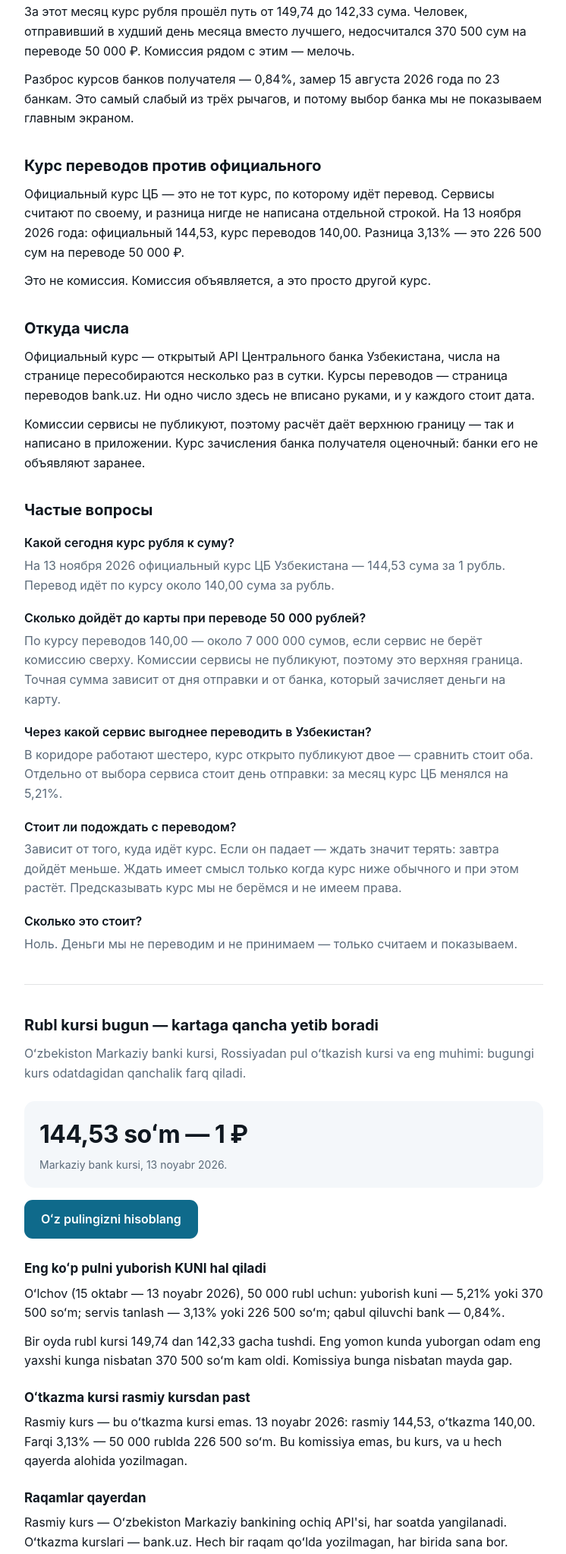
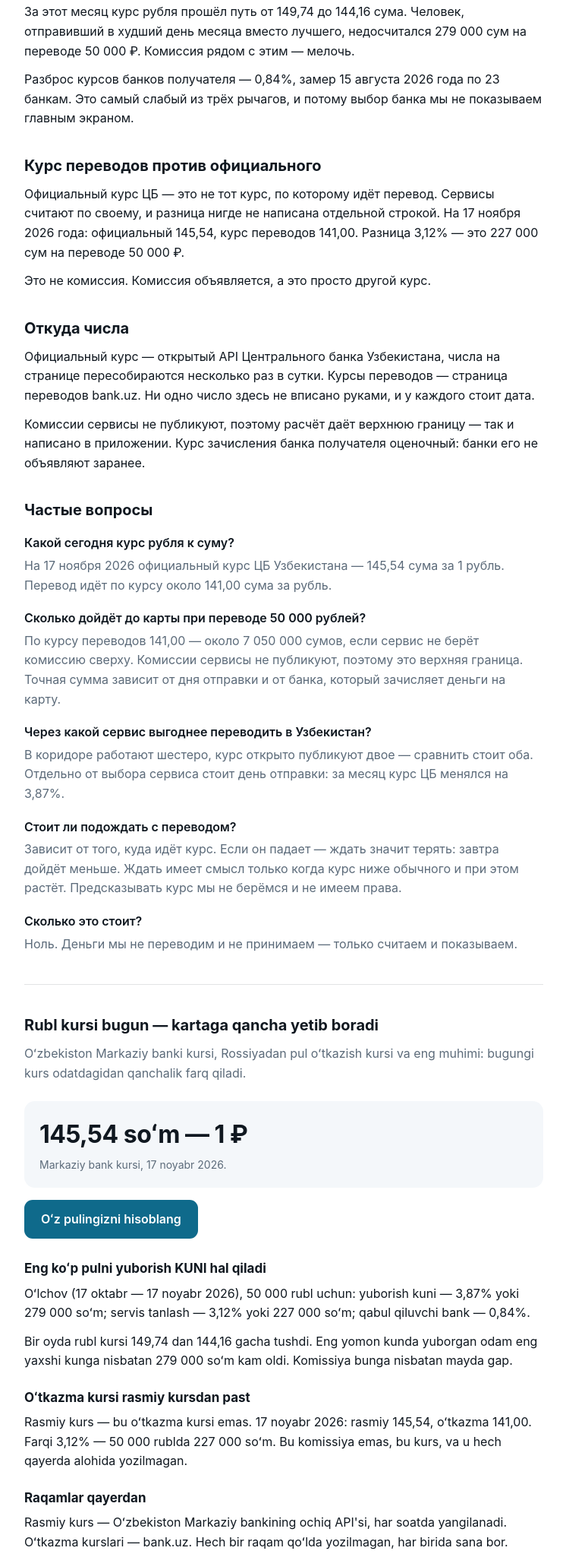
Before and after one commit to m1llerzz/KURS-, a plain HTML site: page kurs.html in a window 1280 px wide. Shown: the part 722-2767 px from the top of the page at 76% size, without its empty margins (266-1012 px from the left). Drawn offline with Linux system fonts and the light colour scheme; no server answers.

Commit message:
data: курс ЦБ 145.54, пересборка по расписанию [skip render]

```diff
--- a/kurs.html
+++ b/kurs.html
@@ -34,7 +34,7 @@
 <meta property="og:description" content="Отправлять сегодня или подождать. Курс ЦБ Узбекистана, курс переводов и разница в сумах на вашей сумме.">
 <meta property="og:type" content="website">
 <meta property="og:url" content="https://m1llerzz.github.io/KURS-/kurs.html">
-<meta property="og:image" content="https://m1llerzz.github.io/KURS-/oblozhka.png?v=20261113">
+<meta property="og:image" content="https://m1llerzz.github.io/KURS-/oblozhka.png?v=20261117">
 <meta property="og:image:width" content="1200">
 <meta property="og:image:height" content="630">
 <meta name="twitter:card" content="summary_large_image">
@@ -119,9 +119,9 @@
 </p>
 
 <div class="kurs">
-  <div class="big"><span data-zapas="kurs">144,53</span> сум за 1 ₽</div>
+  <div class="big"><span data-zapas="kurs">145,54</span> сум за 1 ₽</div>
   <div class="podpis">
-    Курс ЦБ Узбекистана на <span data-zapas="data_ru">13 ноября 2026</span>.
+    Курс ЦБ Узбекистана на <span data-zapas="data_ru">17 ноября 2026</span>.
     <span id="kurs-verdikt">Заметно ниже среднего за месяц.</span>
   </div>
 </div>
@@ -149,7 +149,7 @@
        публикацию, и круглое «тридцать» рядом с настоящими датами читается
        как нестыковка. Даты подставляет obnovit_zapas.py. -->
   Это главное, что стоит знать про переводы в Узбекистан, и об этом молчат
-  все. Замер по курсам ЦБ <span data-zapas="period_ru">с 15 октября по 13 ноября 2026</span>, на переводе 50 000 ₽:
+  все. Замер по курсам ЦБ <span data-zapas="period_ru">с 17 октября по 17 ноября 2026</span>, на переводе 50 000 ₽:
 </p>
 
 <div class="obertka">
@@ -159,11 +159,11 @@
   </thead>
   <tbody>
     <tr><td>День отправки</td>
-        <td class="num"><span data-zapas="razmah_percent">5,21</span>%</td>
-        <td class="num"><span data-zapas="razmah_sum">370 500</span></td></tr>
+        <td class="num"><span data-zapas="razmah_percent">3,87</span>%</td>
+        <td class="num"><span data-zapas="razmah_sum">279 000</span></td></tr>
     <tr><td>Сервис перевода</td>
-        <td class="num"><span data-zapas="nacenka_percent">3,13</span>%</td>
-        <td class="num"><span data-zapas="nacenka_sum">226 500</span></td></tr>
+        <td class="num"><span data-zapas="nacenka_percent">3,12</span>%</td>
+        <td class="num"><span data-zapas="nacenka_sum">227 000</span></td></tr>
     <tr><td>Банк получателя</td><td class="num">0,84%</td><td class="num">55 000</td></tr>
   </tbody>
 </table>
@@ -171,9 +171,9 @@
 
 <p>
   За этот месяц курс рубля прошёл путь от <span data-zapas="kurs_max">149,74</span>
-  до <span data-zapas="kurs_min">142,33</span> сума. Человек, отправивший в
+  до <span data-zapas="kurs_min">144,16</span> сума. Человек, отправивший в
   худший день месяца вместо лучшего, недосчитался
-  <span data-zapas="razmah_sum">370 500</span> сум на переводе 50 000 ₽.
+  <span data-zapas="razmah_sum">279 000</span> сум на переводе 50 000 ₽.
   Комиссия рядом с этим — мелочь.
 </p>
 
@@ -188,11 +188,11 @@
 <p>
   Официальный курс ЦБ — это не тот курс, по которому идёт перевод. Сервисы
   считают по своему, и разница нигде не написана отдельной строкой.
-  На <span data-zapas="data_ru">13 ноября 2026</span> года: официальный
-  <span data-zapas="kurs">144,53</span>, курс переводов
-  <span data-zapas="kurs_servisa">140,00</span>. Разница
-  <span data-zapas="nacenka_percent">3,13</span>% — это
-  <span data-zapas="nacenka_sum">226 500</span> сум на переводе 50 000 ₽.
+  На <span data-zapas="data_ru">17 ноября 2026</span> года: официальный
+  <span data-zapas="kurs">145,54</span>, курс переводов
+  <span data-zapas="kurs_servisa">141,00</span>. Разница
+  <span data-zapas="nacenka_percent">3,12</span>% — это
+  <span data-zapas="nacenka_sum">227 000</span> сум на переводе 50 000 ₽.
 </p>
 
 <p>
@@ -218,16 +218,16 @@
 
 <p class="vopros">Какой сегодня курс рубля к суму?</p>
 <p class="otvet">
-  На <span data-zapas="data_ru">13 ноября 2026</span> официальный курс
-  ЦБ Узбекистана — <span data-zapas="kurs">144,53</span> сума за
+  На <span data-zapas="data_ru">17 ноября 2026</span> официальный курс
+  ЦБ Узбекистана — <span data-zapas="kurs">145,54</span> сума за
   1 рубль. Перевод идёт по курсу около
-  <span data-zapas="kurs_servisa">140,00</span> сума за рубль.
+  <span data-zapas="kurs_servisa">141,00</span> сума за рубль.
 </p>
 
 <p class="vopros">Сколько дойдёт до карты при переводе 50 000 рублей?</p>
 <p class="otvet">
-  По курсу переводов <span data-zapas="kurs_servisa">140,00</span> —
-  около <span data-zapas="itog_50k">7 000 000</span> сумов, если сервис не
+  По курсу переводов <span data-zapas="kurs_servisa">141,00</span> —
+  около <span data-zapas="itog_50k">7 050 000</span> сумов, если сервис не
   берёт комиссию сверху. Комиссии сервисы не публикуют, поэтому это
   верхняя граница. Точная сумма зависит от дня отправки и от банка,
   который зачисляет деньги на карту.
@@ -238,7 +238,7 @@
   В коридоре работают шестеро, курс открыто публикуют двое — сравнить
   стоит оба. Отдельно от выбора сервиса стоит день отправки: за месяц
   курс ЦБ менялся на
-  <span data-zapas="razmah_percent">5,21</span>%.
+  <span data-zapas="razmah_percent">3,87</span>%.
 </p>
 
 <p class="vopros">Стоит ли подождать с переводом?</p>
@@ -268,9 +268,9 @@
 </p>
 
 <div class="kurs">
-  <div class="big"><span data-zapas="kurs">144,53</span> soʻm — 1 ₽</div>
+  <div class="big"><span data-zapas="kurs">145,54</span> soʻm — 1 ₽</div>
   <div class="podpis">
-    Markaziy bank kursi, <span data-zapas="data_uz">13 noyabr 2026</span>.
+    Markaziy bank kursi, <span data-zapas="data_uz">17 noyabr 2026</span>.
   </div>
 </div>
 
@@ -283,19 +283,19 @@
 <h3>Eng koʻp pulni yuborish KUNI hal qiladi</h3>
 
 <p>
-  Oʻlchov (<span data-zapas="period_uz">15 oktabr — 13 noyabr 2026</span>), 50 000 rubl uchun: yuborish kuni —
-  <span data-zapas="razmah_percent">5,21</span>% yoki
-  <span data-zapas="razmah_sum">370 500</span> soʻm; servis tanlash —
-  <span data-zapas="nacenka_percent">3,13</span>% yoki
-  <span data-zapas="nacenka_sum">226 500</span> soʻm; qabul qiluvchi
+  Oʻlchov (<span data-zapas="period_uz">17 oktabr — 17 noyabr 2026</span>), 50 000 rubl uchun: yuborish kuni —
+  <span data-zapas="razmah_percent">3,87</span>% yoki
+  <span data-zapas="razmah_sum">279 000</span> soʻm; servis tanlash —
+  <span data-zapas="nacenka_percent">3,12</span>% yoki
+  <span data-zapas="nacenka_sum">227 000</span> soʻm; qabul qiluvchi
   bank — 0,84%.
 </p>
 
 <p>
   Bir oyda rubl kursi <span data-zapas="kurs_max">149,74</span> dan
-  <span data-zapas="kurs_min">142,33</span> gacha tushdi. Eng yomon kunda
+  <span data-zapas="kurs_min">144,16</span> gacha tushdi. Eng yomon kunda
   yuborgan odam eng yaxshi kunga nisbatan
-  <span data-zapas="razmah_sum">370 500</span> soʻm kam oldi.
+  <span data-zapas="razmah_sum">279 000</span> soʻm kam oldi.
   Komissiya bunga nisbatan mayda gap.
 </p>
 
@@ -303,11 +303,11 @@
 
 <p>
   Rasmiy kurs — bu oʻtkazma kursi emas.
-  <span data-zapas="data_uz">13 noyabr 2026</span>: rasmiy
-  <span data-zapas="kurs">144,53</span>, oʻtkazma
-  <span data-zapas="kurs_servisa">140,00</span>. Farqi
-  <span data-zapas="nacenka_percent">3,13</span>% — 50 000 rublda
-  <span data-zapas="nacenka_sum">226 500</span> soʻm. Bu komissiya
+  <span data-zapas="data_uz">17 noyabr 2026</span>: rasmiy
+  <span data-zapas="kurs">145,54</span>, oʻtkazma
+  <span data-zapas="kurs_servisa">141,00</span>. Farqi
+  <span data-zapas="nacenka_percent">3,12</span>% — 50 000 rublda
+  <span data-zapas="nacenka_sum">227 000</span> soʻm. Bu komissiya
   emas, bu kurs, va u hech qayerda alohida yozilmagan.
 </p>
 
--- a/sitemap.xml
+++ b/sitemap.xml
@@ -12,13 +12,13 @@
 <urlset xmlns="http://www.sitemaps.org/schemas/sitemap/0.9">
   <url>
     <loc>https://m1llerzz.github.io/KURS-/kurs.html</loc>
-    <lastmod>2026-11-13</lastmod>
+    <lastmod>2026-11-17</lastmod>
     <changefreq>daily</changefreq>
     <priority>1.0</priority>
   </url>
   <url>
     <loc>https://m1llerzz.github.io/KURS-/</loc>
-    <lastmod>2026-11-13</lastmod>
+    <lastmod>2026-11-17</lastmod>
     <changefreq>weekly</changefreq>
     <priority>0.5</priority>
   </url>
```
Also changed, not shown: data.js (+8 -8 lines), index.html (+5 -5 lines), oblozhka.png.
